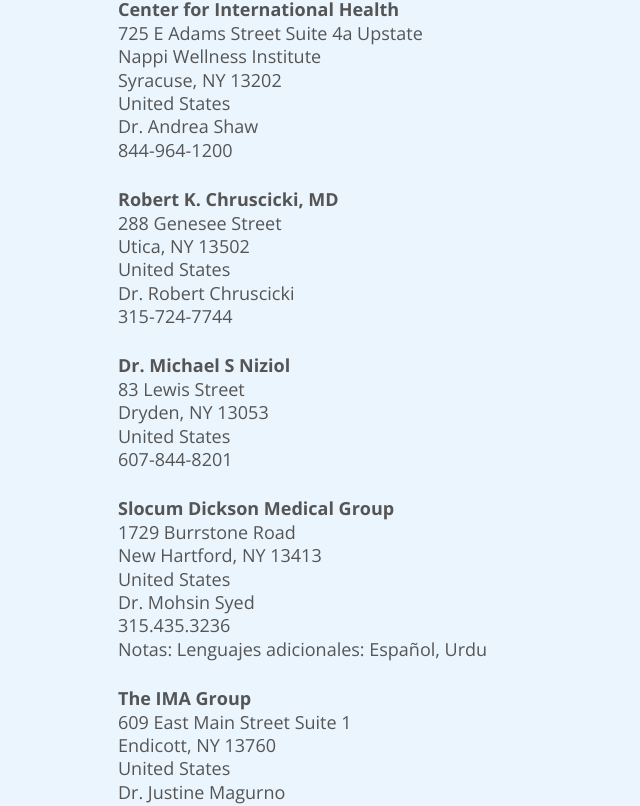
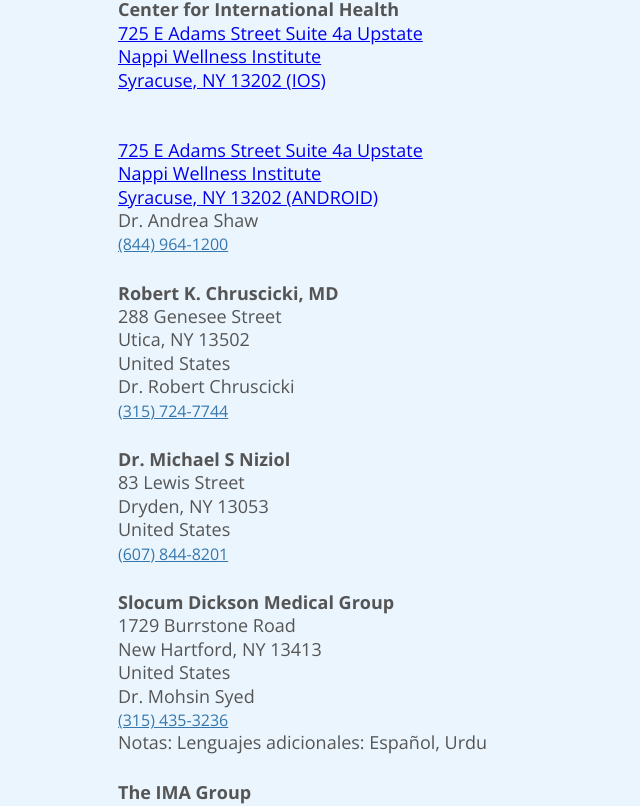
Before and after one commit to cabrera-carlos/caribetaxsolutions, a React (Vite) app: page /articulos/medicos-civiles in a window 1280 px wide. Shown: the part 277-1083 px from the top of the page, without its empty margins (0-640 px from the left). Built offline with nearby package versions, Linux system fonts and the light colour scheme.

Commit message:
Testing address links

```diff
--- a/src/articles/MedicosCiviles.jsx
+++ b/src/articles/MedicosCiviles.jsx
@@ -6,6 +6,33 @@
 } from "react-icons/hi";
 import PageNavigation from "../components/PageNavigation";
 import Footer from "../components/Footer";
+
+function getOS() {
+  let os = "unknown";
+  const userAgent = window.navigator.userAgent;
+  const platform =
+    window.navigator?.userAgentData?.platform || window.navigator.platform;
+
+  const macosPlatforms = ["Macintosh", "MacIntel", "MacPPC", "Mac68K", "macOS"];
+  const windowsPlatforms = ["Win32", "Win64", "Windows", "WinCE"];
+  const iosPlatforms = ["iPhone", "iPad", "iPod"];
+
+  if (macosPlatforms.indexOf(platform) !== -1) {
+    os = "Mac OS";
+  } else if (iosPlatforms.indexOf(platform) !== -1) {
+    os = "iOS";
+  } else if (windowsPlatforms.indexOf(platform) !== -1) {
+    os = "Windows";
+  } else if (/Android/.test(userAgent)) {
+    os = "Android";
+  } else if (/Linux/.test(platform)) {
+    os = "Linux";
+  }
+
+  return os;
+}
+
+console.log(getOS());
 
 export default function MedicosCiviles() {
   return (
@@ -29,12 +56,29 @@
           <p className="articles-address">
             <strong>Center for International Health</strong>
             <br />
-            725 E Adams Street Suite 4a Upstate <br />
-            Nappi Wellness Institute <br />
-            Syracuse, NY 13202 <br />
-            United States <br />
+            <a href="http://maps.apple.com/?address=1,725+E+Adams+Street,Syracuse,New+York">
+              725 E Adams Street Suite 4a Upstate <br />
+              Nappi Wellness Institute <br />
+              Syracuse, NY 13202 (IOS)
+            </a>
+            <br />
+            <br />
+            <br />
+            <a
+              href="https://www.google.com/maps/search/?api=1&query=725+E+Adams+Street,Syracuse,New+York"
+              target="_blank"
+              rel="noopener noreferrer"
+            >
+              725 E Adams Street Suite 4a Upstate <br />
+              Nappi Wellness Institute <br />
+              Syracuse, NY 13202 (ANDROID)
+            </a>
+            {/* geo:0,0?q=725+E+Adams+Street,Syracuse,New+York */}
+            <br />
             Dr. Andrea Shaw <br />
-            844-964-1200 <br />
+            <a className="article-link" href="tel:+1 (844) 964-1200">
+              (844) 964-1200
+            </a>
           </p>
           <p className="articles-address">
             <strong>Robert K. Chruscicki, MD</strong>
@@ -43,7 +87,9 @@
             Utica, NY 13502 <br />
             United States <br />
             Dr. Robert Chruscicki <br />
-            315-724-7744 <br />
+            <a className="article-link" href="tel:+1 (315) 724-7744">
+              (315) 724-7744
+            </a>
           </p>
           <p className="articles-address">
             <strong>Dr. Michael S Niziol</strong>
@@ -51,7 +97,9 @@
             83 Lewis Street <br />
             Dryden, NY 13053 <br />
             United States <br />
-            607-844-8201 <br />
+            <a className="article-link" href="tel:+1 (607) 844-8201">
+              (607) 844-8201
+            </a>
           </p>
           <p className="articles-address">
             <strong>Slocum Dickson Medical Group</strong>
@@ -61,7 +109,10 @@
             <br />
             United States <br />
             Dr. Mohsin Syed <br />
-            315.435.3236 <br />
+            <a className="article-link" href="tel:+1 (315) 435-3236">
+              (315) 435-3236
+            </a>
+            <br />
             Notas: Lenguajes adicionales: Español, Urdu
           </p>
           <p className="articles-address">
@@ -73,8 +124,9 @@
             United States <br />
             Dr. Justine Magurno
             <br />
-            800-245-4245
-            <br />
+            <a className="article-link" href="tel:+1 (800) 245-4245">
+              (800) 245-4245
+            </a>
           </p>
 
           <p className="articles-text">
--- a/src/index.css
+++ b/src/index.css
@@ -846,3 +846,8 @@
 .articles-qrcode {
   height: 20rem;
 }
+
+.article-link {
+  font-size: 1.6rem;
+  color: var(--color-tint--1);
+}
```
